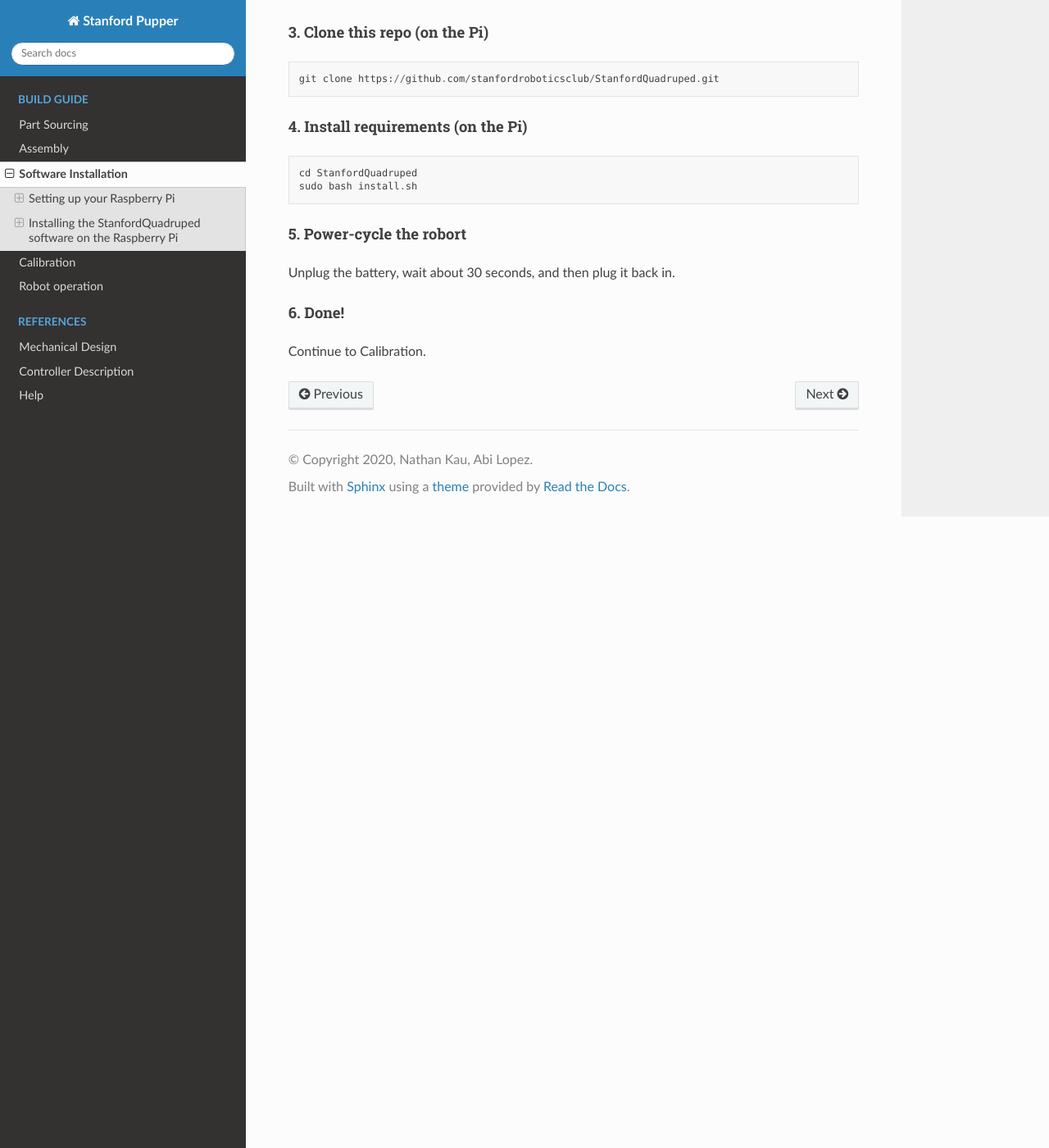
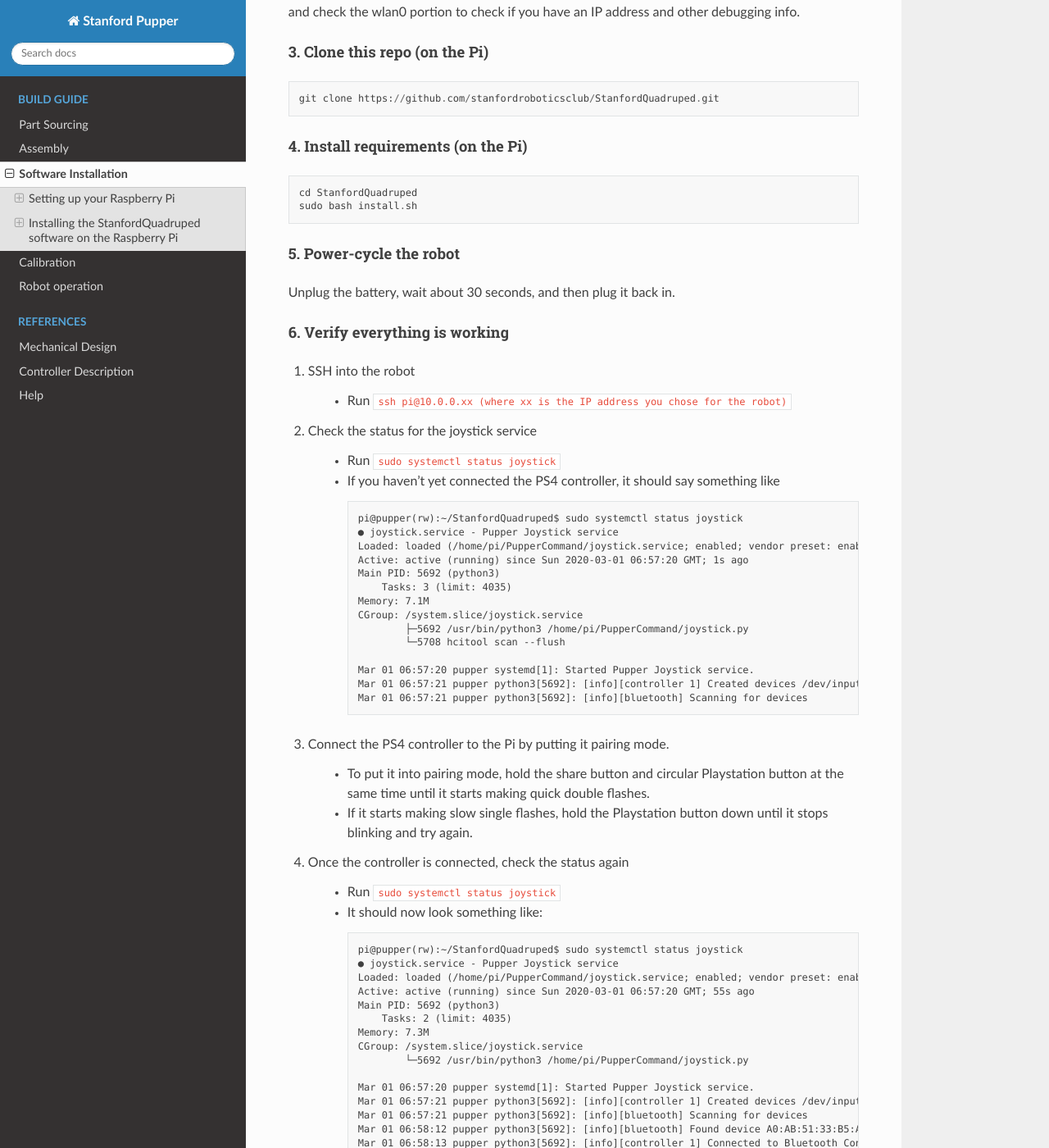
Before and after one commit to stanfordroboticsclub/Pupper, a Sphinx documentation site: the page built from docs/guide/software_installation.rst, in a window 1280 px wide and 1400 px high, scrolled down 7971 px. Shown: the whole window at 82% size. Built offline with Sphinx 7.4.7 and the Read the Docs theme 2.0.0, drawn with Linux system fonts in a browser that asks for light colours; some of the changed text lies outside the part shown.

Commit message:
refactor

```diff
--- a/docs/guide/software_installation.rst
+++ b/docs/guide/software_installation.rst
@@ -214,11 +214,72 @@ and check the wlan0 portion to check if you have an IP address and other debuggi
 	cd StanfordQuadruped
 	sudo bash install.sh
 
-5. Power-cycle the robort
+5. Power-cycle the robot
 #############################
 Unplug the battery, wait about 30 seconds, and then plug it back in.
 
-6. Done!
+6. Verify everything is working
+###############################
+
+#. SSH into the robot
+
+    * Run ``ssh pi@10.0.0.xx (where xx is the IP address you chose for the robot)``
+
+#. Check the status for the joystick service
+
+    * Run ``sudo systemctl status joystick``
+    * If you haven't yet connected the PS4 controller, it should say something like ::
+
+        pi@pupper(rw):~/StanfordQuadruped$ sudo systemctl status joystick
+        ● joystick.service - Pupper Joystick service
+        Loaded: loaded (/home/pi/PupperCommand/joystick.service; enabled; vendor preset: enabled)
+        Active: active (running) since Sun 2020-03-01 06:57:20 GMT; 1s ago
+        Main PID: 5692 (python3)
+            Tasks: 3 (limit: 4035)
+        Memory: 7.1M
+        CGroup: /system.slice/joystick.service
+                ├─5692 /usr/bin/python3 /home/pi/PupperCommand/joystick.py
+                └─5708 hcitool scan --flush
+
+        Mar 01 06:57:20 pupper systemd[1]: Started Pupper Joystick service.
+        Mar 01 06:57:21 pupper python3[5692]: [info][controller 1] Created devices /dev/input/js0 (joystick) /dev/input/event0 (evdev)
+        Mar 01 06:57:21 pupper python3[5692]: [info][bluetooth] Scanning for devices
+
+#. Connect the PS4 controller to the Pi by putting it pairing mode.
+
+    * To put it into pairing mode, hold the share button and circular Playstation button at the same time until it starts making quick double flashes.
+    * If it starts making slow single flashes, hold the Playstation button down until it stops blinking and try again.
+
+#. Once the controller is connected, check the status again
+
+    * Run ``sudo systemctl status joystick``
+    * It should now look something like::
+
+        pi@pupper(rw):~/StanfordQuadruped$ sudo systemctl status joystick
+        ● joystick.service - Pupper Joystick service
+        Loaded: loaded (/home/pi/PupperCommand/joystick.service; enabled; vendor preset: enabled)
+        Active: active (running) since Sun 2020-03-01 06:57:20 GMT; 55s ago
+        Main PID: 5692 (python3)
+            Tasks: 2 (limit: 4035)
+        Memory: 7.3M
+        CGroup: /system.slice/joystick.service
+                └─5692 /usr/bin/python3 /home/pi/PupperCommand/joystick.py
+
+        Mar 01 06:57:20 pupper systemd[1]: Started Pupper Joystick service.
+        Mar 01 06:57:21 pupper python3[5692]: [info][controller 1] Created devices /dev/input/js0 (joystick) /dev/input/event0 (evdev)
+        Mar 01 06:57:21 pupper python3[5692]: [info][bluetooth] Scanning for devices
+        Mar 01 06:58:12 pupper python3[5692]: [info][bluetooth] Found device A0:AB:51:33:B5:A0
+        Mar 01 06:58:13 pupper python3[5692]: [info][controller 1] Connected to Bluetooth Controller (A0:AB:51:33:B5:A0)
+        Mar 01 06:58:14 pupper python3[5692]: running
+        Mar 01 06:58:14 pupper python3[5692]: [info][controller 1] Battery: 50%
+
+#. Check the status of the robot service
+
+    * Run ``sudo systemctl status robot``
+    * The output varies depending on the order of you running various programs, but just check that it doesn't have any red text saying that it failed.
+    * If it did fail, usually this fixes it: ``sudo systemctl restart robot``
+
+7. Done!
 #########
 
 Continue to Calibration.
--- a/docs/index.rst
+++ b/docs/index.rst
@@ -43,9 +43,9 @@ not affiliated with Cypress Software, we have worked with them to make sure the
     :maxdepth: 1
     :caption: References
 
-    design
-    code/explanation
-    help
+    reference/design
+    reference/controller
+    reference/help
 
 .. image:: _static/pupperpic.PNG
     :align: center
```
Also changed, not shown: docs/reference/controller.rst (renamed from docs/code/explanation.rst), docs/reference/design.rst (renamed from docs/design.rst), docs/reference/help.rst (renamed from docs/help.rst).
